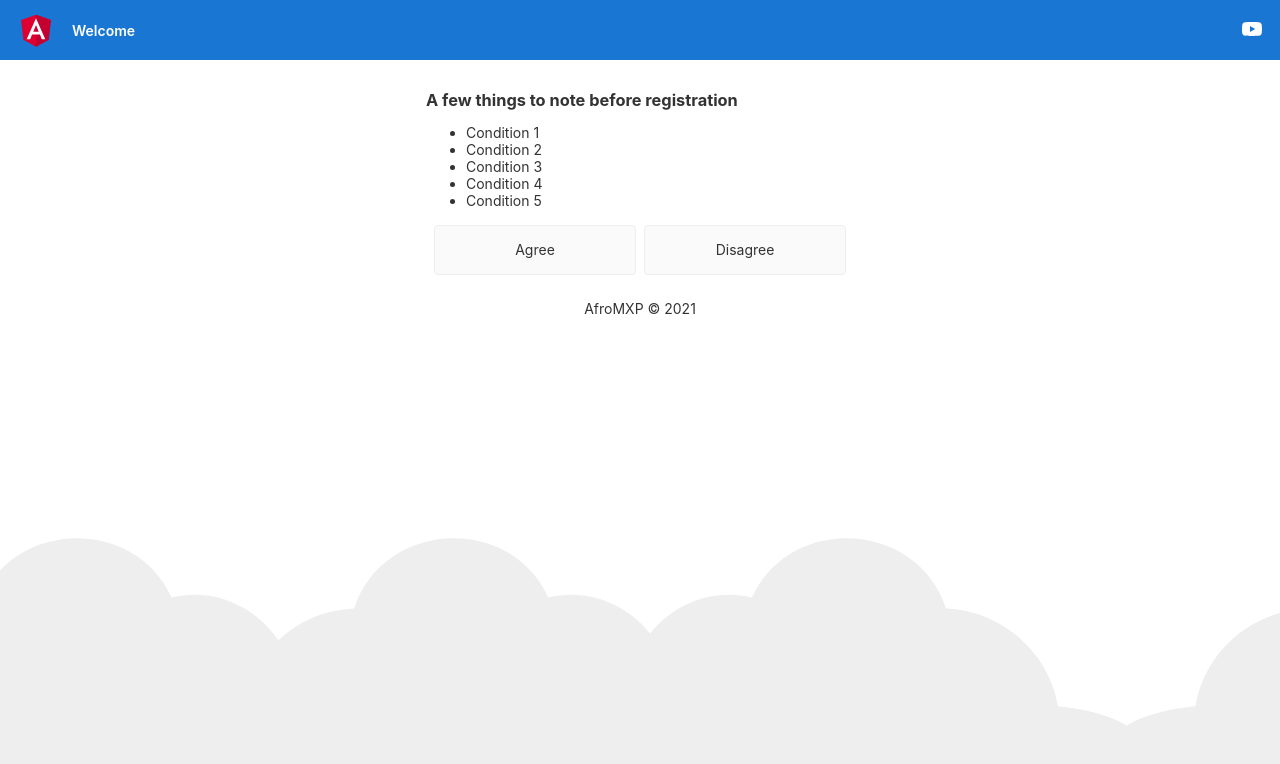
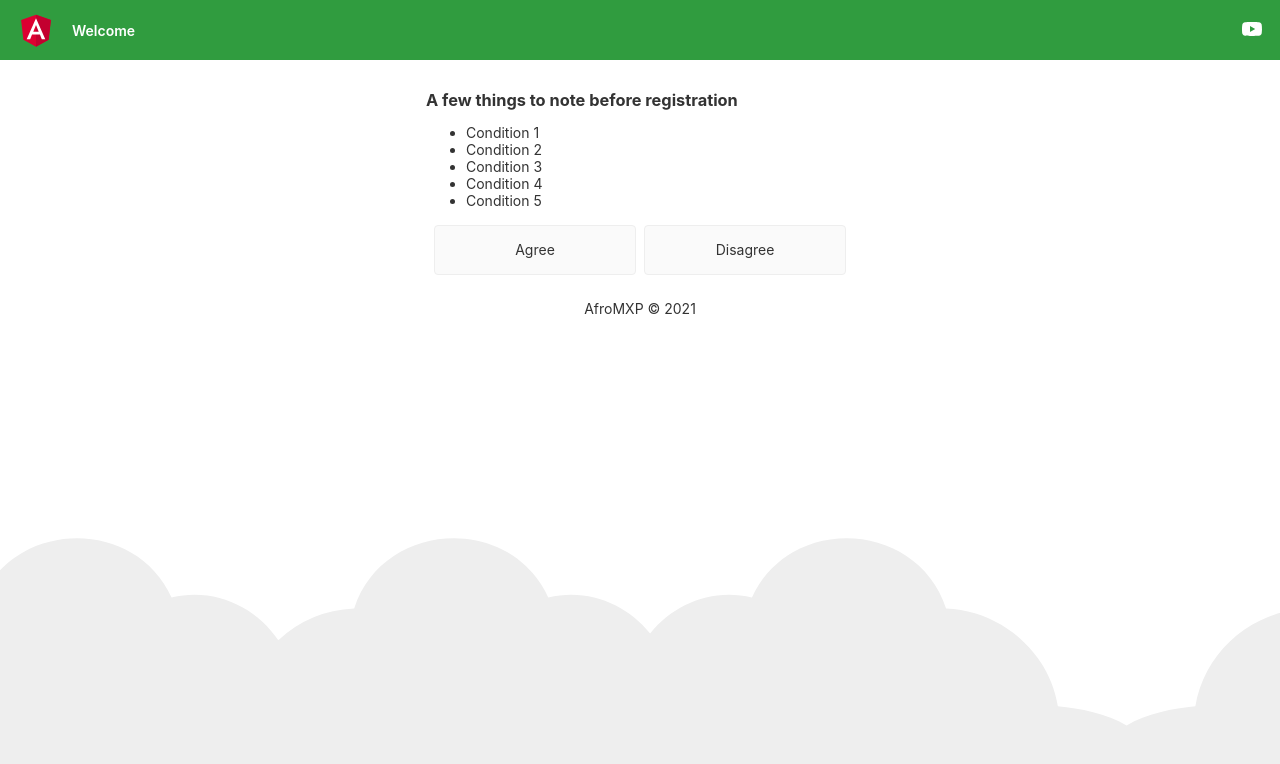
Before and after one commit to nicholastanui/hackerthon-afromxp-portal, an Angular app: page / in a window 1280 px wide. Shown: the top 764 px of the page. Built offline with nearby package versions, Linux system fonts and the light colour scheme.

Commit message:
[develop] update theme color to Safarcom green

```diff
--- a/src/styles.css
+++ b/src/styles.css
@@ -31,7 +31,7 @@ p {
   height: 60px;
   display: flex;
   align-items: center;
-  background-color: #1976d2;
+  background-color: #309C3F;
   color: white;
   font-weight: 600;
 }
```
